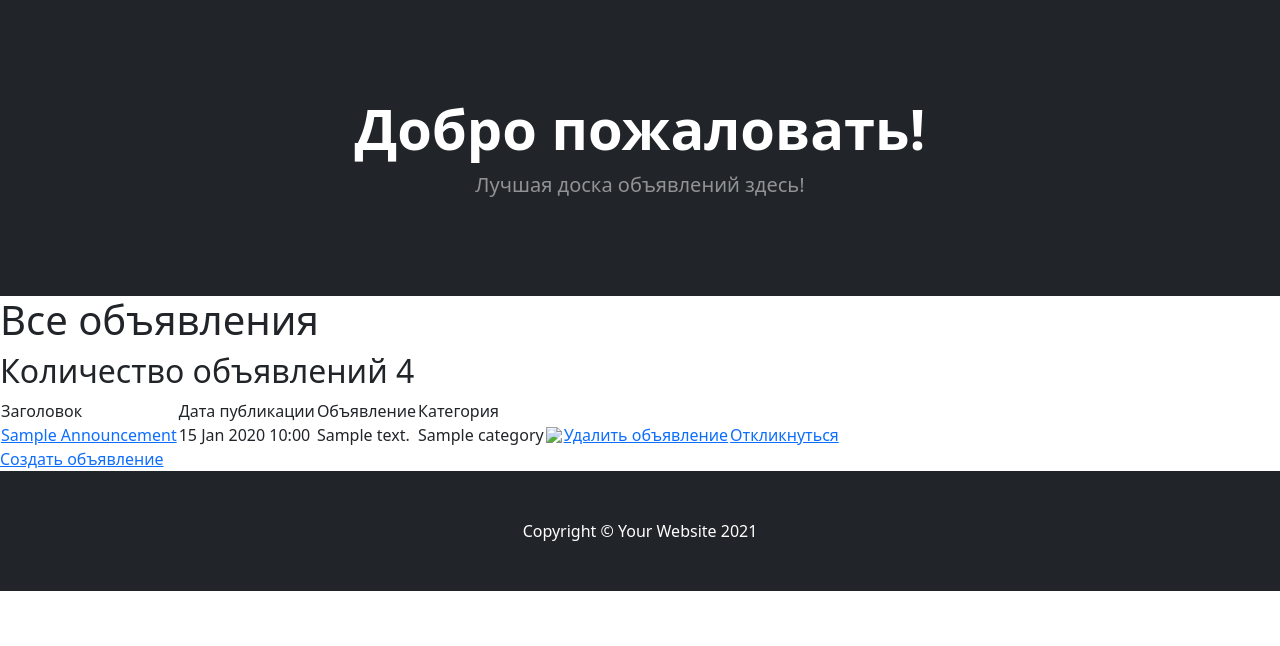
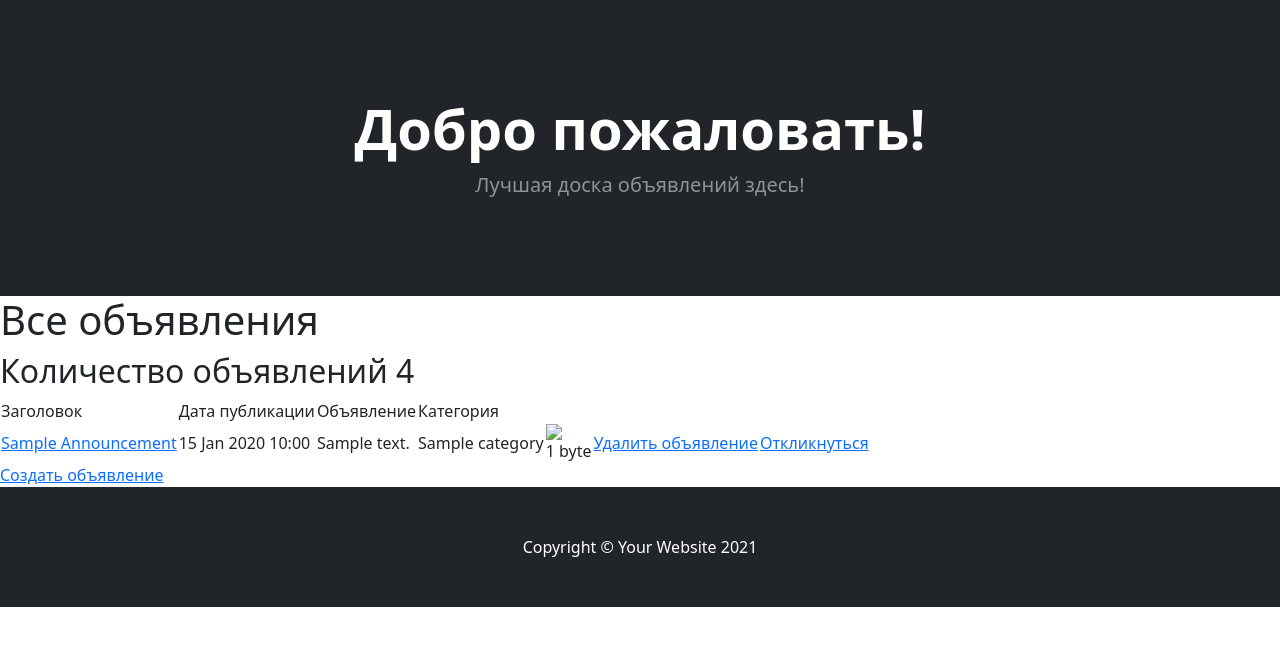
Before and after one commit to Marleono/TaskD13-Leonova, a Django app: template templates/announcements.html in a window 1280 px wide. Shown: the part 57-703 px from the top of the page. Run offline with Django 3.2, Linux system fonts and the light colour scheme; data comes from the database, SQL or seed files in the repository; tables that the repository leaves empty hold one stand-in row (values such as "Sample post"); the template is opened without the code that fills it: values that come from a table or form of the project are taken from there, most other values are stand-ins (such as "Sample title", 1, 10 or a date in 2020); some libraries are stand-ins or nearby versions.

Commit message:
Update announcements.html

```diff
--- a/templates/announcements.html
+++ b/templates/announcements.html
@@ -40,6 +40,7 @@
         <td>
             {% if announcement.media %}
             <img src="{{ announcement.media.url }}" />
+            <div>{{ announcement.media.size|filesizeformat }}</div>
             {% endif %}
         </td>
         <td>
```
